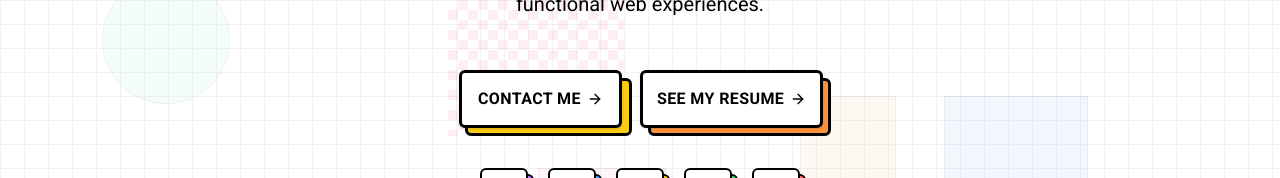
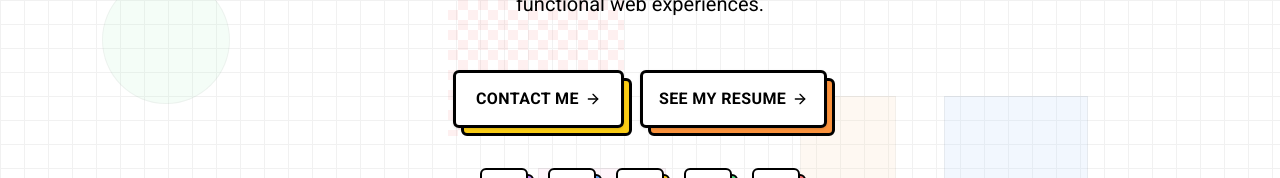
Before and after one commit to swaindhruti/portfolio-site, a Next.js app: page / in a window 1280 px wide. Shown: the part 384-562 px from the top of the page. Built offline with nearby package versions, Linux system fonts and the light colour scheme; no server answers; a web font is replaced by a local one.

Commit message:
fix: update padding for small screens in HeroSection button

```diff
--- a/src/components/features/landingPage/hero.tsx
+++ b/src/components/features/landingPage/hero.tsx
@@ -143,7 +143,7 @@ const HeroSection = () => {
                   uppercase
                   tracking-wide
                   px-3
-                  sm:px-4
+                  sm:px-5
                   py-2
                   sm:py-2.5
                   md:py-3.5
```
